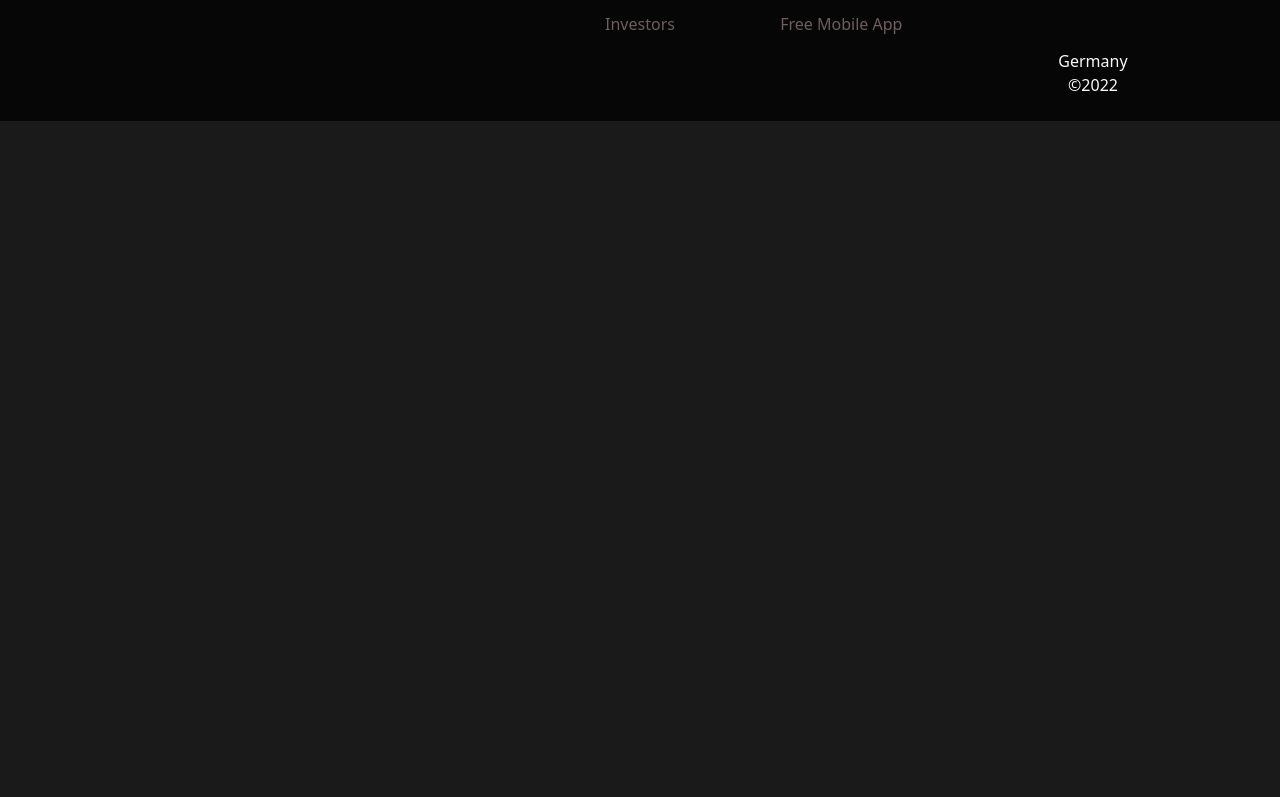
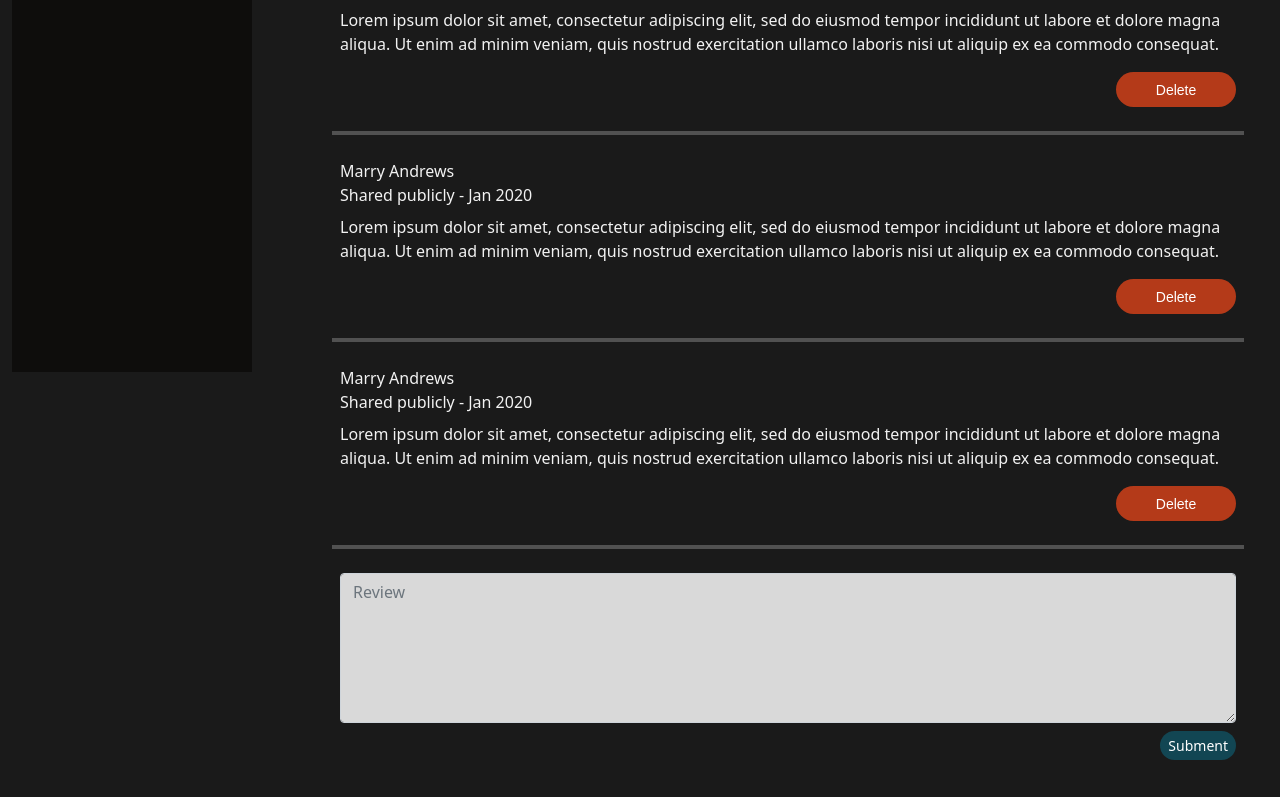
Before and after one commit to Music-App-Team/frontend, a React (Create React App) app: page /comment in a window 1280 px wide. Shown: the part 363-1160 px from the top of the page. Before the commit the page ends 800 px from the top, so only its background shows below. Built offline with nearby package versions, Linux system fonts and the light colour scheme; a web font is replaced by a local one.

Commit message:
comment page erstellen

```diff
--- a/src/pages/comments/Comment.js
+++ b/src/pages/comments/Comment.js
@@ -13,11 +13,53 @@ export const Comment = () => {
     return (
         <div>
             <Header />
+
+
             <Container fluid >
                 <Row>
-                    <Col className="playlistitem" lg={3}> </Col>
+                    <Col className="playlistitem" lg={3}>         <PlaylistItem /> </Col>
+                    <Col lg={9}>
+                        <div class="container  my-5">
+                            <div class="row ">
+                                <div class="col-md-12 "><h1>Comments ...</h1><hr className="hr" />
+                                    <div class="d-flex   flex-column comment-section">
+                                        <div class="p-2">
+                                            <div class="d-flex flex-row user-info">
+                                                <div class="d-flex flex-column justify-content-start ml-2"><span class="d-block font-weight-bold name">Marry Andrews</span><span class="date ">Shared publicly - Jan 2020</span></div>
+                                            </div>
+                                            <div class="mt-2">
+                                                <p class="comment-text">Lorem ipsum dolor sit amet, consectetur adipiscing elit, sed do eiusmod tempor incididunt ut labore et dolore magna aliqua. Ut enim ad minim veniam, quis nostrud exercitation ullamco laboris nisi ut aliquip ex ea commodo consequat.</p>
+                                            </div>
+                                            <div class="mt-2 text-right"><button class="btn-delete  float-end btn-primary btn-sm shadow-none" type="button">Delete</button></div>
+                                        </div><hr className="hr" />
+                                        <div class="p-2">
+                                            <div class="d-flex flex-row user-info">
+                                                <div class="d-flex flex-column justify-content-start ml-2"><span class="d-block font-weight-bold name">Marry Andrews</span><span class="date ">Shared publicly - Jan 2020</span></div>
+                                            </div>
+                                            <div class="mt-2">
+                                                <p class="comment-text">Lorem ipsum dolor sit amet, consectetur adipiscing elit, sed do eiusmod tempor incididunt ut labore et dolore magna aliqua. Ut enim ad minim veniam, quis nostrud exercitation ullamco laboris nisi ut aliquip ex ea commodo consequat.</p>
+                                            </div>
+                                            <div class="mt-2 text-right"><button class="btn-delete  float-end btn-primary btn-sm shadow-none" type="button">Delete</button></div>
+                                        </div><hr className="hr" />
+                                        <div class="p-2">
+                                            <div class="d-flex flex-row user-info">
+                                                <div class="d-flex flex-column justify-content-start ml-2"><span class="d-block font-weight-bold name">Marry Andrews</span><span class="date ">Shared publicly - Jan 2020</span></div>
+                                            </div>
+                                            <div class="mt-2">
+                                                <p class="comment-text">Lorem ipsum dolor sit amet, consectetur adipiscing elit, sed do eiusmod tempor incididunt ut labore et dolore magna aliqua. Ut enim ad minim veniam, quis nostrud exercitation ullamco laboris nisi ut aliquip ex ea commodo consequat.</p>
+                                            </div>
+                                            <div class="mt-2 text-right"><button class="btn-delete  float-end btn-primary btn-sm shadow-none" type="button">Delete</button></div>
+                                        </div>< hr className="hr" />
 
-                    <Col lg={9}>haloo</Col>
+                                        <div class="d-flex flex-column p-2">
+                                            <div class="d-flex flex-row align-items-start"><textarea placeholder="Review" class="form-control ml-1 shadow-none textarea"></textarea></div>
+                                            <div class="mt-2 text-right"><button class="btn  float-end btn-primary btn-sm shadow-none" type="button">Subment</button></div>
+                                        </div>
+                                    </div>
+                                </div>
+                            </div>
+                        </div>
+                    </Col>
                 </Row>
 
             </Container>
--- a/src/pages/comments/comment.scss
+++ b/src/pages/comments/comment.scss
@@ -1,4 +1,27 @@
-.playlistitem{
+.container{
+    margin-left: 0px;
     padding-left: 0px;
-    margin-left: 0px;
+    color: #F2F2F2;
+    .btn{
+        background-color: #124653;
+        border: none;
+        border-radius: 15px;
+    }
+    .btn-delete{
+        background-color: #B43A19;
+        border: none;
+        border-radius: 20px;
+        width: 120px;
+        height: 35px;
+        font-family: sans-serif;
+        line-height:normal;
+    }
+    .textarea{
+        background-color: #D9D9D9;
+        height: 150px;
+    }
+    .hr{
+        width:100%;
+        height: 4px;
+    }
 }
```
